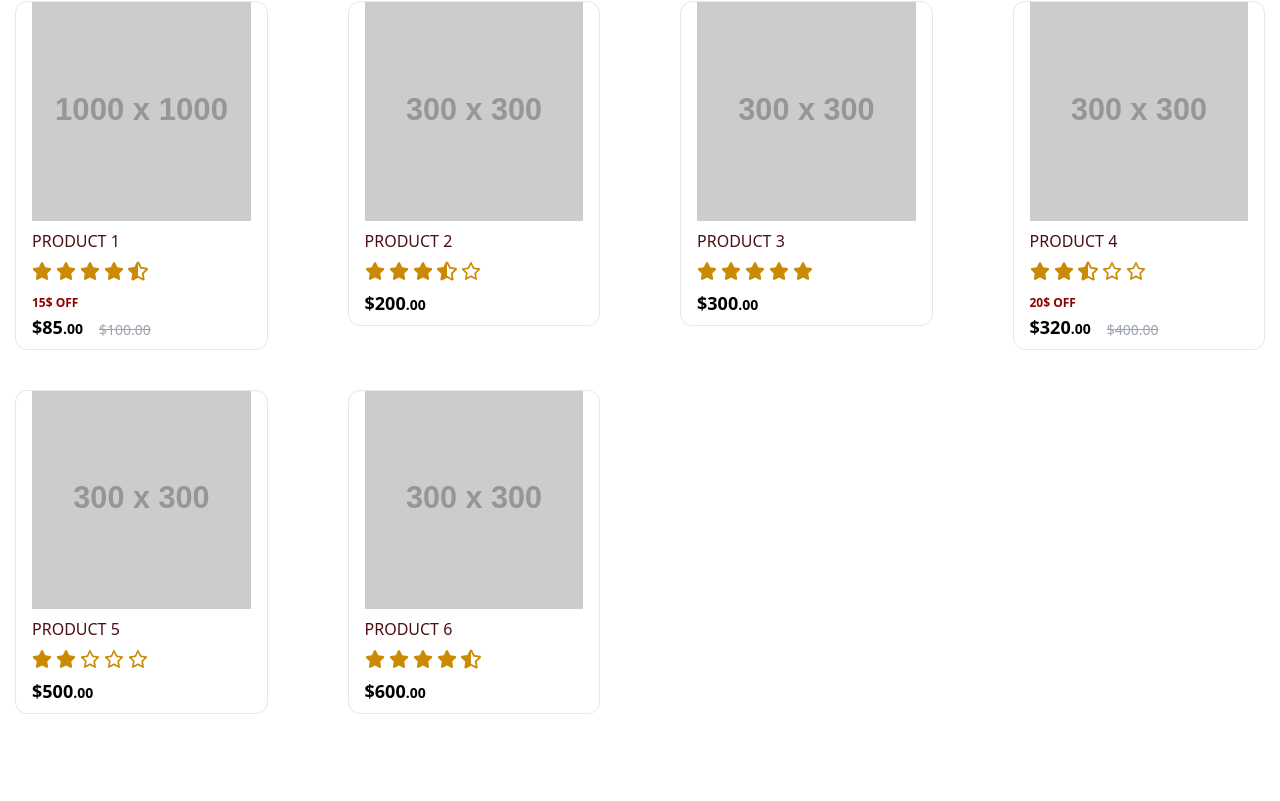
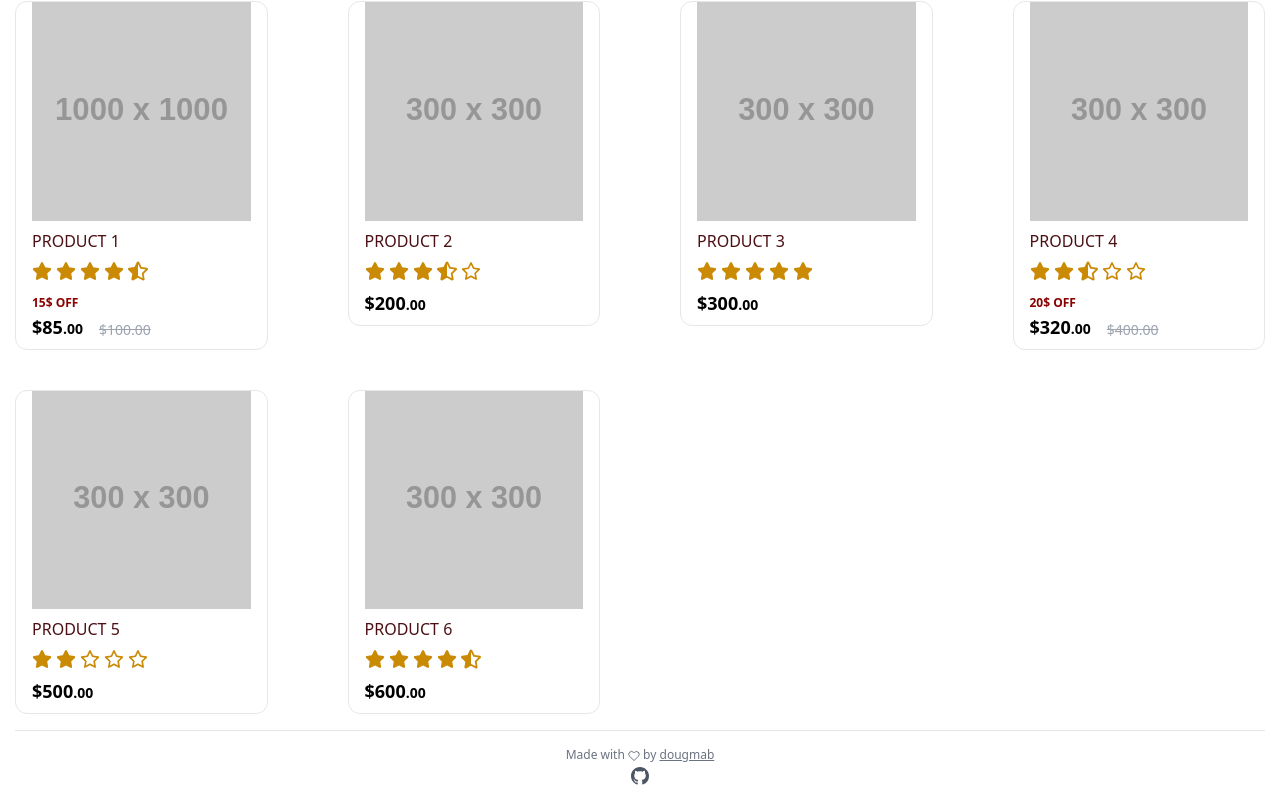
Before and after one commit to dougmab/open-vinyl-box, a Next.js app: page / in a window 1280 px wide. Shown: the part 891-1692 px from the top of the page. Before the commit the page ends 1605 px from the top, so only its background shows below. Built offline with nearby package versions, Linux system fonts and the light colour scheme.

Commit message:
feat: add footer

```diff
--- /dev/null
+++ b/src/app/components/Footer.tsx
@@ -0,0 +1,32 @@
+import React from 'react'
+import {FiHeart} from "react-icons/fi";
+import {BsGithub} from "react-icons/bs";
+
+const Footer = () => {
+  return (
+    <div className="container pt-4">
+      <div className="flex justify-center py-4 border-t border-gray-200">
+        <div className="flex flex-col items-center justify-center gap-1">
+
+          <p className="text-xs text-gray-500">
+            Made with <FiHeart className="inline"/> by <a
+            className="underline"
+            href="https://github.com/dougmab"
+            target="_blank"
+            rel="noopener noreferrer">dougmab</a></p>
+
+          <a
+            className="text-lg text-gray-600"
+            href="https://github.com/dougmab/open-vinyl-box"
+            target="_blank"
+            rel="noopener noreferrer">
+            <BsGithub/>
+          </a>
+
+        </div>
+      </div>
+    </div>
+  )
+}
+
+export default Footer
--- a/src/app/layout.tsx
+++ b/src/app/layout.tsx
@@ -8,6 +8,7 @@ import MobileNavbar from "@/app/components/MobileNavbar";
 
 import "slick-carousel/slick/slick.css";
 import "slick-carousel/slick/slick-theme.css";
+import Footer from "@/app/components/Footer";
 
 const geistSans = localFont({
   src: "./fonts/GeistVF.woff",
@@ -42,6 +43,7 @@ export default function RootLayout({
       <Navbar/>
       <MobileNavbar/>
       {children}
+      <Footer/>
       </body>
     </html>
   );
```
